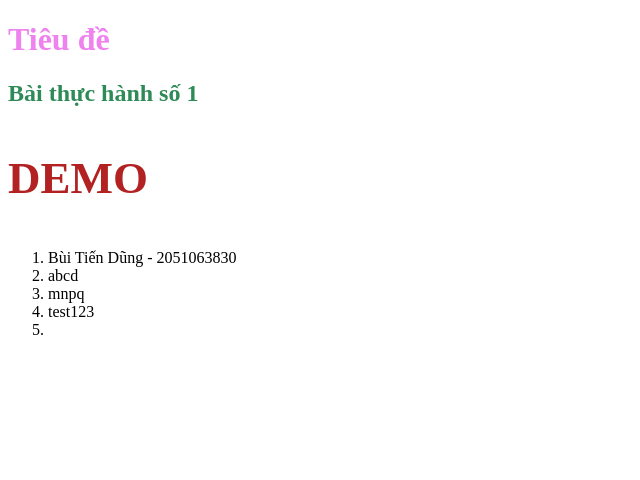
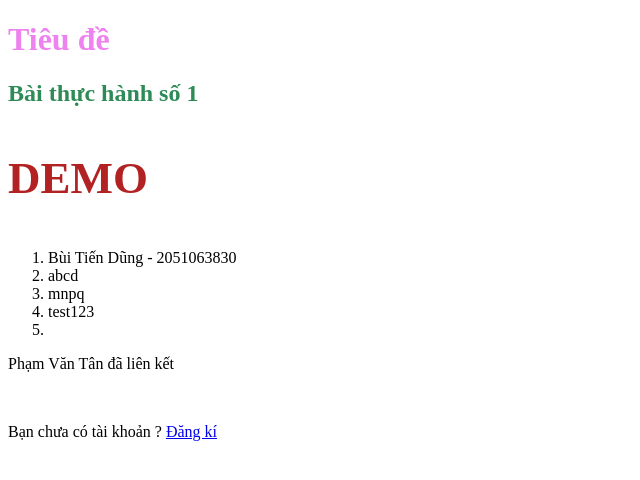
Before and after one commit to BuiTienDung2211/CSE391_BTTH01, a plain HTML site: page index.html in a window 1280 px wide. Shown: the whole page, without its empty margins (0-640 px from the left). Drawn offline with Linux system fonts and the light colour scheme.

Commit message:
Update index.html

```diff
--- a/index.html
+++ b/index.html
@@ -21,6 +21,15 @@
             <li>test123<li>
         </ol>
     </div>
+    <div>
+        <p> Phạm Văn Tân đã liên kết </P>
+        <br>
+         <p>
+            Bạn chưa có tài khoản ?
+           <a href="#">Đăng kí</a>
+          </p>
+
+    </div>
 </body>
 
 </html>
```
